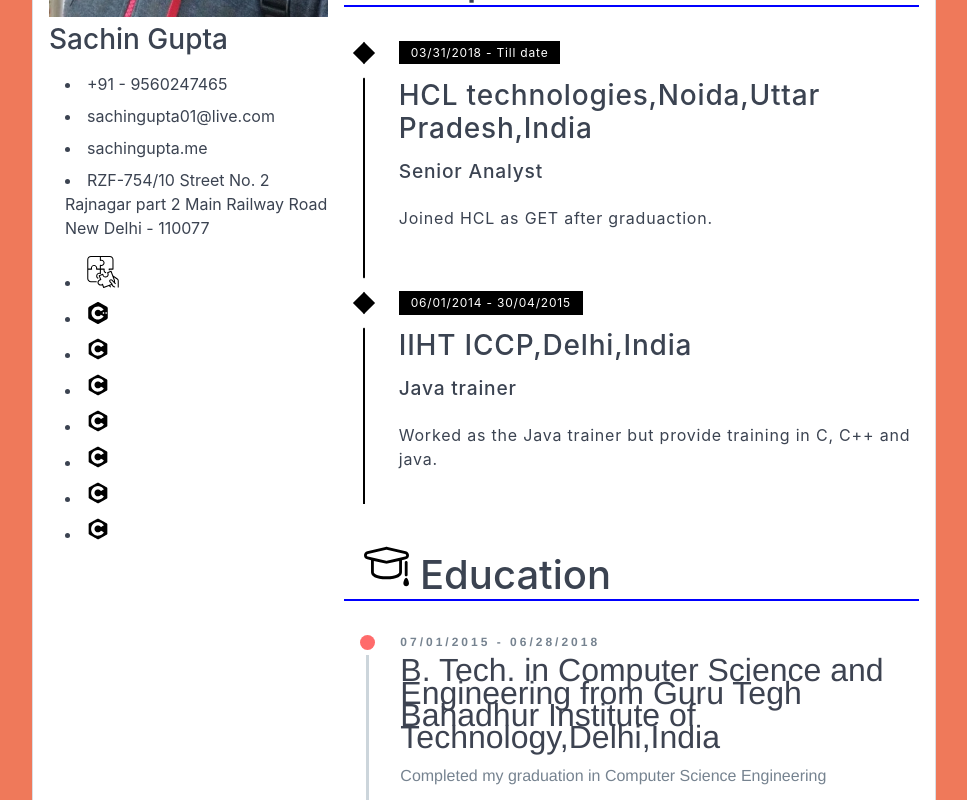
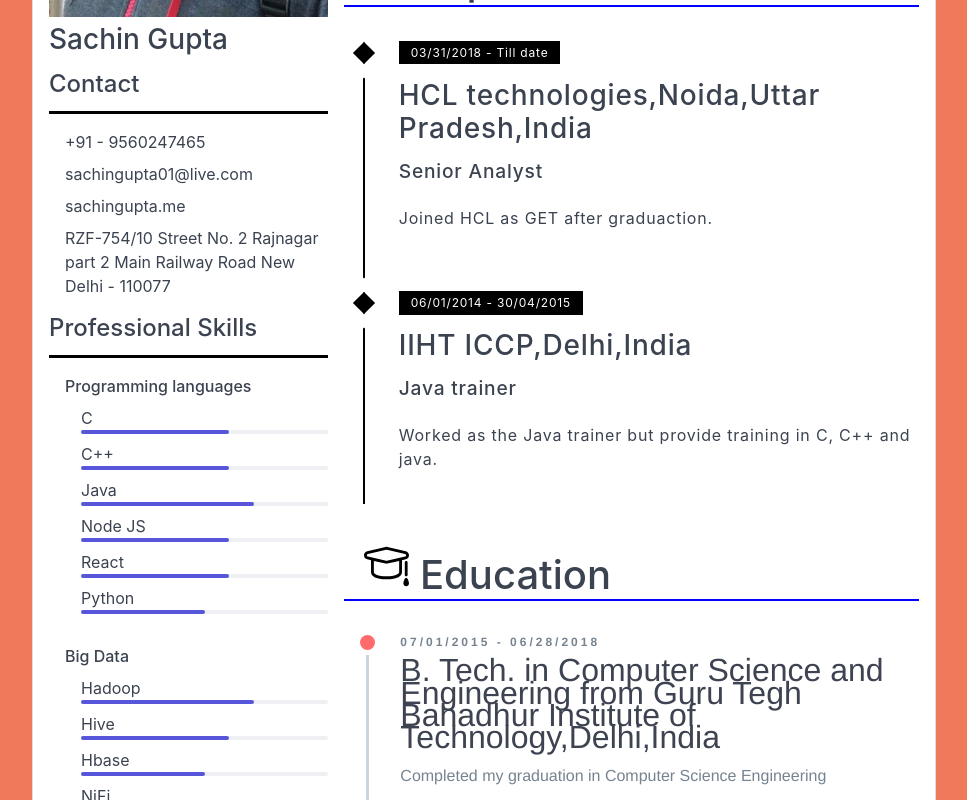
Before and after one commit to TecSachinGupta/MyResume, a React (Create React App) app: page / in a window 1280 px wide. Shown: the part 500-1300 px from the top of the page, without its empty margins (156-1123 px from the left). Built offline with nearby package versions, Linux system fonts and the light colour scheme.

Commit message:
Some UI updates for the skills...

```diff
--- a/src/App.css
+++ b/src/App.css
@@ -11,6 +11,10 @@
   padding-left: 1rem;
   display: inline;
 }
+.componentTitleLeftSidebar {
+  border-bottom: 3px solid black;
+}
+
 blockquote {
   font-size: 1.4em;
   width:90%;
@@ -43,6 +47,13 @@
   margin-top:1em;
 }
 
+.skillsDetails ul li .skillsTitleSet {
+  font-weight: 500;
+}
+.subSkillsDetails ul {
+  margin-bottom: 1.5rem;
+  margin-top: 0;
+}
 /* Timeline sample 1 */
 .timeline-1 {
   color: #768390;
--- a/src/components/contact/index.js
+++ b/src/components/contact/index.js
@@ -3,12 +3,15 @@
 class Contact extends React.Component {
 	render() {
 		return (
+			<React.Fragment>
+				<div className="componentTitleLeftSidebar"><h4>Contact</h4></div>
 				<ul>
 					<li><span className=""></span> +91 - 9560247465 </li>
 					<li><span className=""></span> sachingupta01@live.com </li>
 					<li><span className=""></span> sachingupta.me </li>
 					<li><span className=""></span> RZF-754/10 Street No. 2 Rajnagar part 2 Main Railway Road New Delhi - 110077 </li>
 				</ul>
+			</React.Fragment>
 		);
 	}
 }
--- a/src/components/skills/index.js
+++ b/src/components/skills/index.js
@@ -1,19 +1,38 @@
 import React from 'react';
-import Icons from '../icons';
+// import Icons from '../icons';
 
 class Skills extends React.Component {
 	render() {
+		const data = this.props.skills.sets.map(set => {
+			return (
+				<li>
+					<div className="skillsTitleSet">{set.name}</div>
+					<div className="subSkillsDetails">
+						<ul className="">
+							{set.skills.map(skill => {
+								return (
+									<li>
+										{skill.name}
+										<div className="bar bar-sm">
+										<div class="bar-item" role="progressbar" style={{"width": `${skill.level * 10}%`}} aria-valuenow={skill.level} aria-valuemin="0" aria-valuemax="10"></div>
+										</div>
+									</li>
+								)
+							})}
+						</ul>
+					</div>
+				</li>
+			)
+		});
 		return (
-			<ul className="skillsDetails">
-				<li><span><Icons icon="jigsaw" size="32" /></span></li>
-				<li><span><Icons icon="CPLUSPLUS" /></span></li>
-				<li><span><Icons icon="C" /></span></li>
-				<li><span><Icons icon="C" /></span></li>
-				<li><span><Icons icon="C" /></span></li>
-				<li><span><Icons icon="C" /></span></li>
-				<li><span><Icons icon="C" /></span></li>
-				<li><span><Icons icon="C" /></span></li>
-			</ul>
+			<React.Fragment>
+				<div className="componentTitleLeftSidebar"><h4>Professional Skills</h4></div>
+				<div className="skillsDetails">
+					<ul className="">
+						{data}
+					</ul>
+				</div>
+			</React.Fragment>
 		);
 	}
 }
--- a/src/index.css
+++ b/src/index.css
@@ -13,5 +13,9 @@
 }
 
 ul {
-  list-style: none;
+  list-style: none!important;
 }
+
+ul ul {
+  list-style: none!important;
+}
```
Lines whose indentation alone changed are shown as unchanged.
